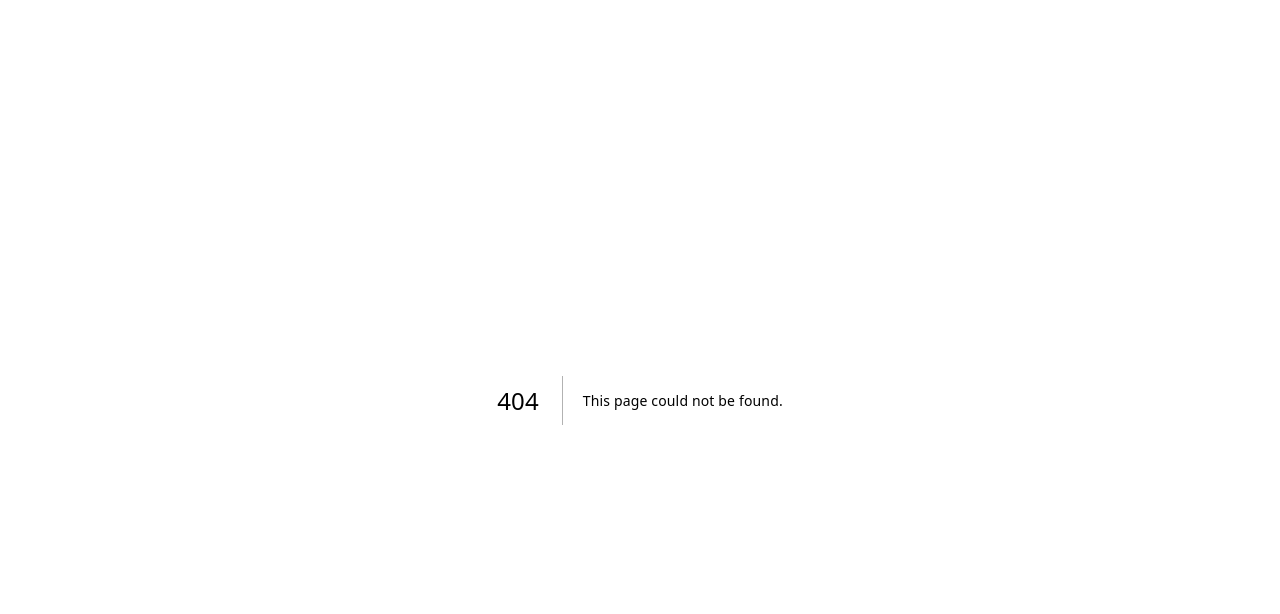
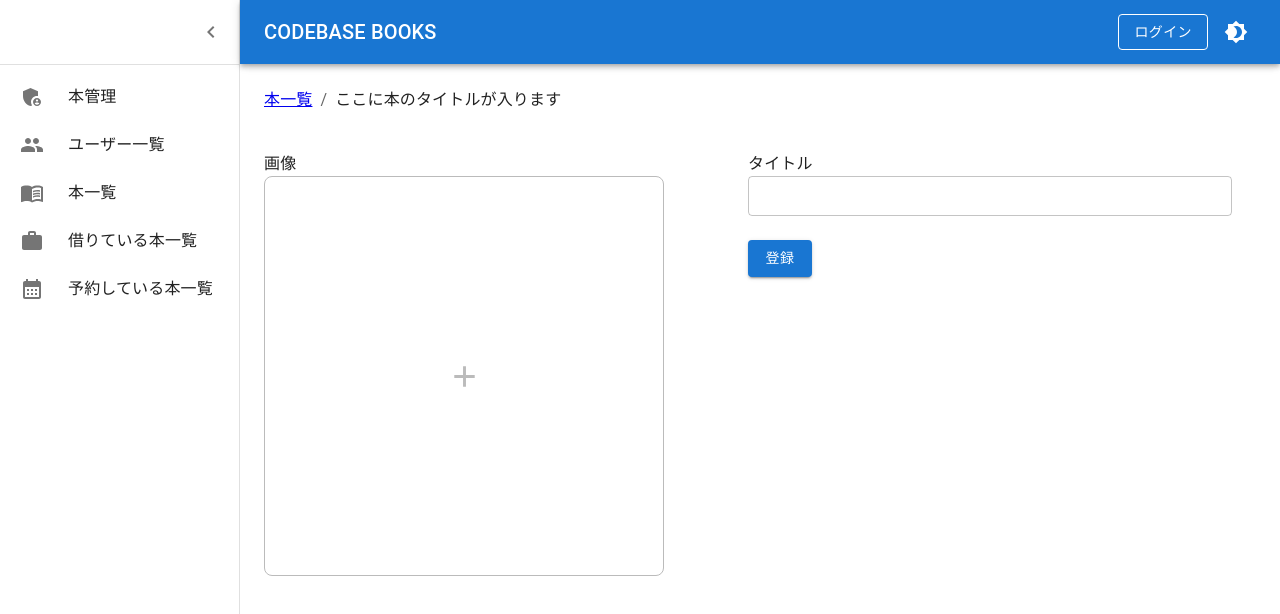
Before and after one commit to CODEBASE-Okinawa/codebase_books_nobotsun, a Next.js app: page /manages/books/new in a window 1280 px wide. Before the commit this address had no page. Shown: the top 614 px of the page. Built offline with nearby package versions, Linux system fonts and the light colour scheme; no server answers.

Commit message:
本登録ページ実装

```diff
--- /dev/null
+++ b/pages/manages/books/new/index.tsx
@@ -0,0 +1,124 @@
+import React, { useState, useRef } from 'react'
+import Link from 'next/link'
+import { MainLayout } from '@/layouts/MainLayout'
+import { Container, Grid, Breadcrumbs, Typography, TextField, Box, Button, IconButton } from '@mui/material'
+import AddIcon from '@mui/icons-material/Add'
+import CloseIcon from '@mui/icons-material/Close'
+import styles from './style.module.css'
+
+export default function New() {
+  const [image, setImage] = useState<File | null>(null)
+  const [imagePreviewUrl, setImagePreviewUrl] = useState<string | ArrayBuffer | null>(null)
+  const inputRef = useRef<HTMLInputElement | null>(null)
+
+  const handleSelectImage = (e: React.MouseEvent) => {
+    e.preventDefault()
+    if (image && imagePreviewUrl) return
+    ;(inputRef.current as HTMLInputElement).click()
+  }
+
+  const handleDeleteImage = (e: React.MouseEvent) => {
+    e.stopPropagation()
+    setImage(null)
+    setImagePreviewUrl(null)
+  }
+
+  const handleFileChange = (e: React.ChangeEvent) => {
+    const reader = new FileReader()
+    const target = e.target as HTMLInputElement
+    if (!target) return
+    const file = (target.files as FileList)[0]
+    if (!file) return
+    reader.onloadend = () => {
+      setImage(file)
+      setImagePreviewUrl(reader.result)
+    }
+    reader.readAsDataURL(file)
+  }
+
+  return (
+    <MainLayout>
+      <Grid item xs={12}>
+        <Breadcrumbs sx={{ marginBottom: 5 }}>
+          <Link href="/books">本一覧</Link>
+          <Typography color="text.primary">ここに本のタイトルが入ります</Typography>
+        </Breadcrumbs>
+      </Grid>
+      <Container>
+        <Grid container component="form">
+          <Grid item xs={6}>
+            <Typography>画像</Typography>
+            <Box
+              component="div"
+              onClick={handleSelectImage}
+              sx={{
+                width: 'min(100%, 400px)',
+                height: 'min(100%, 400px)',
+                border: '1px solid #bbb',
+                borderRadius: 2,
+                aspectRatio: '1/1',
+                cursor: 'pointer',
+                position: 'relative',
+                transition: '.5s',
+                overflow: 'hidden',
+                '&:hover': {
+                  borderColor: '#888',
+                },
+              }}
+            >
+              {image ? (
+                <Box
+                  sx={{
+                    width: 'min(100%, 400px)',
+                    height: 'min(100%, 400px)',
+                  }}
+                >
+                  {/* eslint-disable-next-line */} {/* @ts-ignore */}
+                  <img className={styles.previewImg} src={imagePreviewUrl} />
+                  <IconButton
+                    onClick={handleDeleteImage}
+                    sx={{
+                      position: 'absolute',
+                      top: 10,
+                      right: 10,
+                      color: '#999',
+                      '&:hover': {
+                        color: 'red',
+                      },
+                    }}
+                  >
+                    <CloseIcon fontSize="large" />
+                  </IconButton>
+                </Box>
+              ) : (
+                <AddIcon
+                  fontSize="large"
+                  sx={{
+                    position: 'absolute',
+                    inset: 0,
+                    margin: 'auto',
+                    color: '#bbb',
+                  }}
+                />
+              )}
+            </Box>
+            <input ref={inputRef} id="image" name="image" type="file" accept="image/*" onChange={handleFileChange} hidden />
+          </Grid>
+          <Grid item xs={6}>
+            <Box
+              sx={{
+                marginBottom: 3,
+              }}
+            >
+              <Typography>タイトル</Typography>
+              <TextField id="title" type="text" required size="small" fullWidth variant="outlined" />
+            </Box>
+            <Button type="submit" variant="contained">
+              登録
+            </Button>
+          </Grid>
+        </Grid>
+      </Container>
+    </MainLayout>
+  )
+}
--- /dev/null
+++ b/pages/manages/books/new/style.module.css
@@ -0,0 +1,5 @@
+.previewImg {
+  width: min(100%, 400px);
+  height: min(100%, 400px);
+  object-fit: cover;
+}
```
